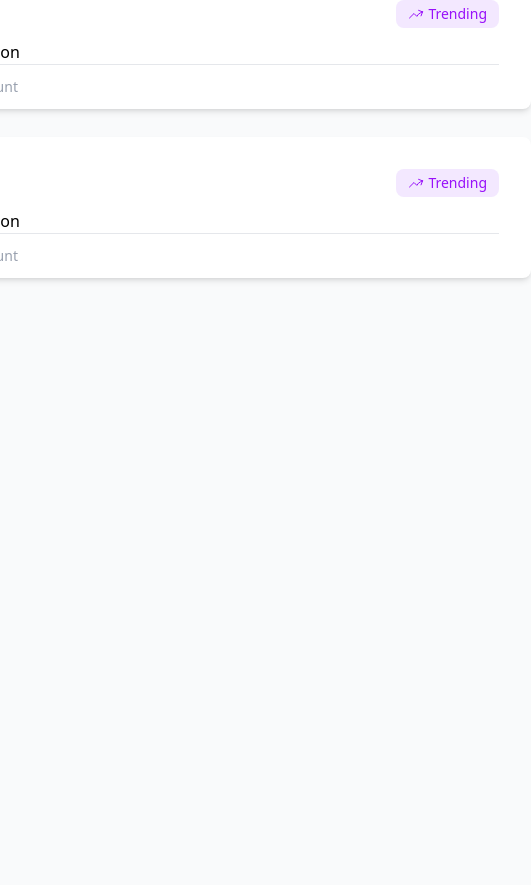
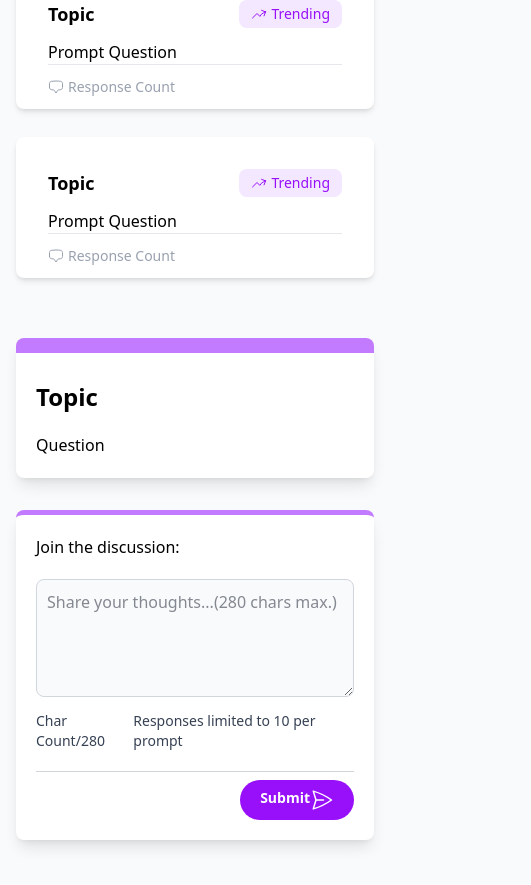
Before and after one commit to cs467-spring2025-discussion-app/capstone-discussion-app, a React (Vite) app in the folder frontend/: page / in a window 390 px wide. Shown: the part 835-1720 px from the top of the page, 531 px wide, since content can reach past the window. Before the commit the page ends 1157 px from the top, so only its background shows below. Built offline with nearby package versions, Linux system fonts and the light colour scheme.

Commit message:
Adam frontend (#58)
* vite + tailwind scaffolding

* home page progress

* topic header and discussion prompt

* responsive design on topics

```diff
--- a/frontend/src/App.jsx
+++ b/frontend/src/App.jsx
@@ -1,9 +1,11 @@
+import DiscussionPage from './pages/DiscussionPage'
 import Home from './pages/Home'
 
 export default function App() {
   return (
     <>
       <Home />
+      <DiscussionPage />
     </>
   )
 }
--- a/frontend/src/components/Topic.jsx
+++ b/frontend/src/components/Topic.jsx
@@ -2,19 +2,19 @@ import React from 'react'
 
 export default function Topic() {
     return (
-        <div className='border-solid border-gray-700 p-8 pb-3 text-left bg-white w-2xl max-w-4xl mb-7 rounded-lg shadow-md'>
+        <button className='w-full md:w-xl border-solid border-gray-700 p-8 pb-3 text-left bg-white mb-7 rounded-lg shadow-md'>
             <div className='flex justify-between mb-3'>
                 <h3 className='text-lg font-semibold'>Topic</h3>
                 <span className='flex text-sm text-purple-600 bg-purple-100 rounded-lg px-3 py-1'><svg xmlns="http://www.w3.org/2000/svg" fill="none" viewBox="0 0 24 24" strokeWidth={1.5} stroke="currentColor" className="size-5 pr-1">
-  <path strokeLinecap="round" strokeLinejoin="round" d="M2.25 18 9 11.25l4.306 4.306a11.95 11.95 0 0 1 5.814-5.518l2.74-1.22m0 0-5.94-2.281m5.94 2.28-2.28 5.941" />
+<path strokeLinecap="round" strokeLinejoin="round" d="M2.25 18 9 11.25l4.306 4.306a11.95 11.95 0 0 1 5.814-5.518l2.74-1.22m0 0-5.94-2.281m5.94 2.28-2.28 5.941" />
 </svg>
 Trending</span>
             </div>
             <p className='mb-3 border-b border-gray-200'>Prompt Question</p>
             <div className='flex text-sm text-gray-400'><svg xmlns="http://www.w3.org/2000/svg" fill="none" viewBox="0 0 24 24" strokeWidth={1.5} stroke="currentColor" className="size-5 pr-1">
-  <path strokeLinecap="round" strokeLinejoin="round" d="M2.25 12.76c0 1.6 1.123 2.994 2.707 3.227 1.068.157 2.148.279 3.238.364.466.037.893.281 1.153.671L12 21l2.652-3.978c.26-.39.687-.634 1.153-.67 1.09-.086 2.17-.208 3.238-.365 1.584-.233 2.707-1.626 2.707-3.228V6.741c0-1.602-1.123-2.995-2.707-3.228A48.394 48.394 0 0 0 12 3c-2.392 0-4.744.175-7.043.513C3.373 3.746 2.25 5.14 2.25 6.741v6.018Z" />
+<path strokeLinecap="round" strokeLinejoin="round" d="M2.25 12.76c0 1.6 1.123 2.994 2.707 3.227 1.068.157 2.148.279 3.238.364.466.037.893.281 1.153.671L12 21l2.652-3.978c.26-.39.687-.634 1.153-.67 1.09-.086 2.17-.208 3.238-.365 1.584-.233 2.707-1.626 2.707-3.228V6.741c0-1.602-1.123-2.995-2.707-3.228A48.394 48.394 0 0 0 12 3c-2.392 0-4.744.175-7.043.513C3.373 3.746 2.25 5.14 2.25 6.741v6.018Z" />
 </svg>
 Response Count</div>
-        </div>
+        </button>
     )
 }
--- /dev/null
+++ b/frontend/src/pages/DiscussionPage.jsx
@@ -0,0 +1,55 @@
+import React from 'react'
+import Topic from "../components/Topic"
+import TabToggle from '../components/TabToggle'
+
+export default function DiscussionPage() {
+    const postTextAreaId = React.useId();
+    return (
+        <div className="flex justify-center">
+            <div className='flex flex-col items-center w-full max-w-4xl p-4 text-center'>
+                <div className='w-full max-w-5xl border-t-15 border-t-purple-400 h-35 p-5 rounded-lg shadow-lg bg-white text-left mb-8'>
+                    <h3 className='mt-2 mb-5 font-bold text-2xl'>Topic</h3>
+                    <p>Question</p>
+                </div>
+                <div className='border-t-5 border-t-purple-400 p-5 rounded-lg shadow-lg w-full max-w-5xl bg-white text-left mb-8'>
+                    <label htmlFor={postTextAreaId}>
+                        Join the discussion:
+                        <textarea
+                            name="postContent"
+                            id={postTextAreaId}
+                            placeholder="Share your thoughts...(280 chars max.)"
+                            rows={4}
+                            class='mt-5 mb-2 p-2.5 w-full text-gray-900 bg-gray-50 rounded-lg border border-gray-300 focus:ring-blue-500 focus:border-blue-500'
+                        />
+                    </label>
+                    <div className='flex justify-between pb-5 border-b border-gray-300'>
+                        <div className='text-sm text-gray-700'>
+                            Char Count/280
+                        </div>
+                        <div className='text-sm text-gray-700'>
+                            Responses limited to 10 per prompt
+                        </div>
+                    </div>
+                    <div className='flex justify-end mt-2'>
+                        <button className='ml-2 flex bg-purple-600 rounded-full px-5 py-2 font-bold text-sm text-white'>
+                            Submit
+                            <svg
+                            xmlns="http://www.w3.org/2000/svg"
+                            fill="none"
+                            viewBox="0 0 24 24"
+                            strokeWidth={1.5}
+                            stroke="currentColor"
+                            className="size-6">
+                            <path
+                                strokeLinecap="round"
+                                strokeLinejoin="round"
+                                d="M6 12 3.269 3.125A59.769 59.769 0 0 1 21.485 12 59.768 59.768 0 0 1 3.27 20.875L5.999 12Zm0 0h7.5" />
+                        </svg>
+
+                        </button>
+                    </div>
+                </div>
+            </div>
+        </div>
+    )
+}
--- a/frontend/src/pages/Home.jsx
+++ b/frontend/src/pages/Home.jsx
@@ -5,7 +5,7 @@ import TabToggle from '../components/TabToggle'
 export default function Home() {
     return (
         <div className="flex justify-center">
-            <div className='flex flex-col items-center w-full max-w-xl p-4 text-center'>
+            <div className='flex flex-col items-center w-full max-w-screen p-4 text-center'>
                 <h1 className="text-4xl font-bold mb-5">Daily Discussion</h1>
                 <h3 className="font-light mb-3">Join the conversation, anonymously.</h3>
                 <div className="flex justify-around w-xs mb-5">
@@ -19,12 +19,14 @@ export default function Home() {
                 <div>
                     <TabToggle />
                 </div>
-                    <p className='font-light mt-3 mb-5'>Select a prompt to join the discussion. All discussions reset at midnight.</p>
+                <p className='font-light mt-3 mb-5'>Select a prompt to join the discussion. All discussions reset at midnight.</p>
+                <div className='md:flex md:flex-wrap md:flex-row md:justify-center md:gap-2 md:max-w-screen'>
                     <Topic />
                     <Topic />
                     <Topic />
                     <Topic />
                     <Topic />
+                </div>
             </div>
         </div>
     )
```
